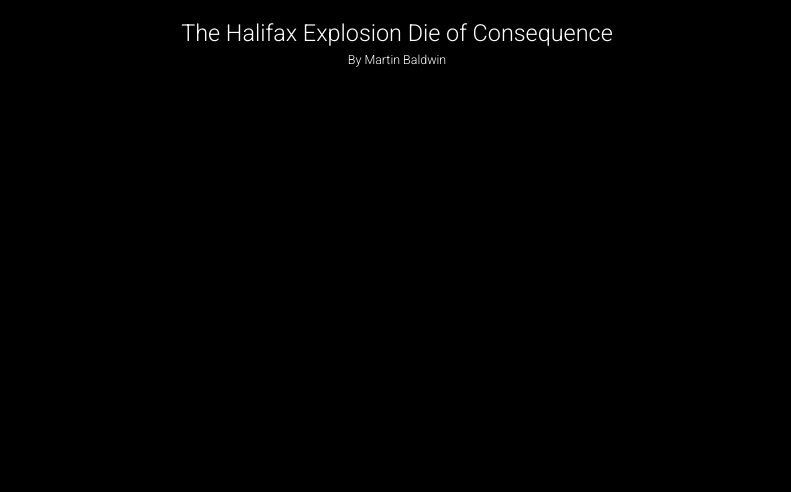
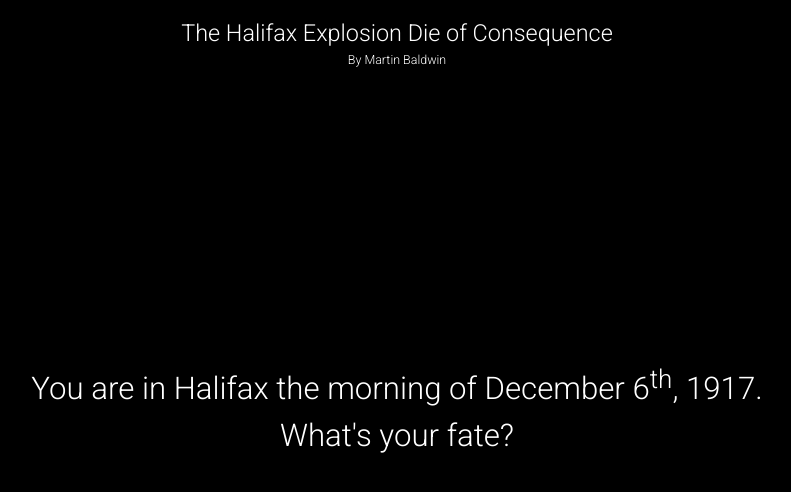
Before and after one commit to martendo/halifax, a website: page src/index.html in a window 1280 px wide. Shown: the whole page, without its empty margins (243-1034 px from the left). Drawn offline with Linux system fonts and the light colour scheme.

Commit message:
Add prompt

```diff
--- a/src/index.html
+++ b/src/index.html
@@ -29,6 +29,13 @@
 				top: 0;
 				left: 0;
 				right: 0;
+				text-align: center;
+			}
+			#prompt {
+				position: absolute;
+				top: 45%;
+				left: 20%;
+				right: 20%;
 				text-align: center;
 			}
 			h1 {
@@ -66,6 +73,7 @@
 			<h1>The Halifax Explosion Die of Consequence</h1>
 			<h2>By Martin Baldwin</h2>
 		</div>
+		<div id="prompt">You are in Halifax the morning of December 6<sup>th</sup>, 1917. What's your fate?</div>
 		<div class="outcome" id="outcome0">
 			<p><b>DEAD</b></p>
 			<hr>
--- a/src/script.js
+++ b/src/script.js
@@ -69,6 +69,8 @@ if (hasWebGL) {
 	die.doneSpin = false;
 	die.doneAlign = false;
 	die.clickFunc = function() {
+		// Hide prompt
+		document.getElementById("prompt").style.display = "none";
 		// Spin
 		die.doneSpin = false;
 		die.doneAlign = false;
```
